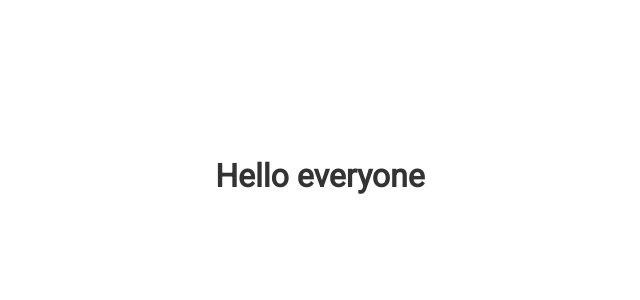
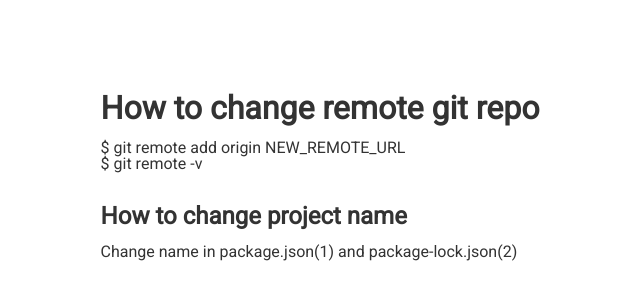
Before and after one commit to Al-lien/blankReactApp, a React (Vite) app: page / in a window 1280 px wide. Shown: the part 224-524 px from the top of the page, without its empty margins (320-960 px from the left). Built offline with nearby package versions, Linux system fonts and the light colour scheme.

Commit message:
Info on how to reset repo in App.jsx file

```diff
--- a/src/App.jsx
+++ b/src/App.jsx
@@ -1,13 +1,19 @@
-
-import './App.css'
+import "./App.css";
 
 function App() {
-
   return (
     <>
-    <h1>Hello everyone</h1>
+      <h1>How to change remote git repo</h1>
+      <br />
+      <p>$ git remote add origin NEW_REMOTE_URL</p>
+      <p>$ git remote -v</p>
+      <br />
+      <br />
+      <h2>How to change project name</h2>
+      <br />
+      <p>Change name in package.json(1) and package-lock.json(2)</p>
     </>
-  )
+  );
 }
 
-export default App
+export default App;
```
Also changed, not shown: 1 other file (tests, documents, lock files or other folders).
